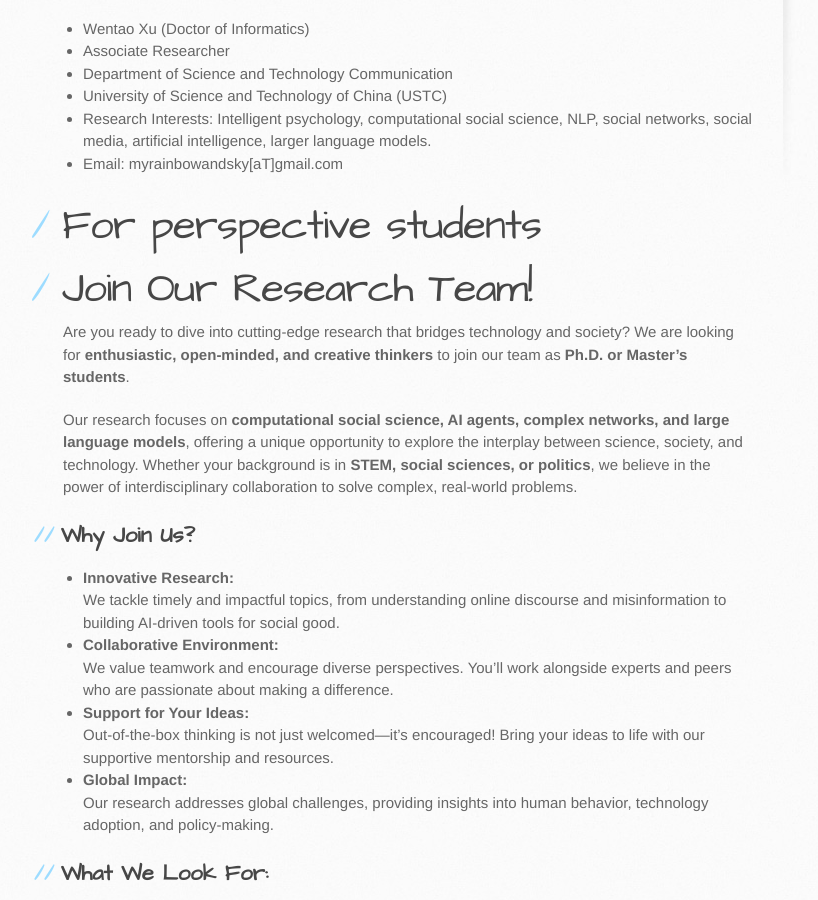
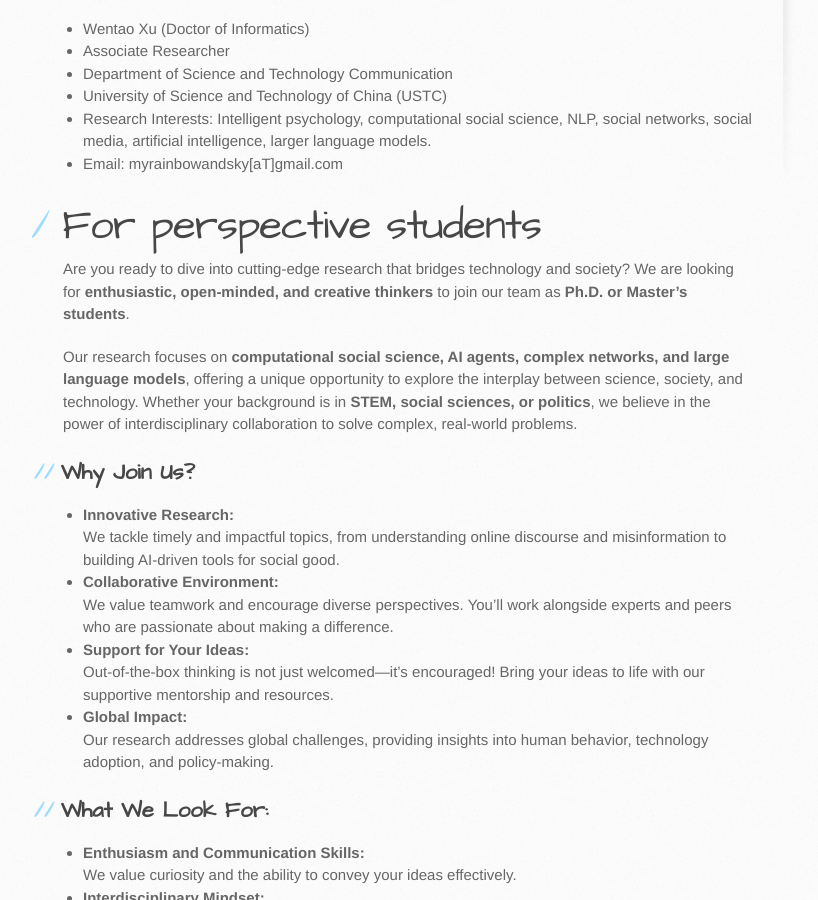
Before and after one commit to myrainbowandsky/myrainbowandsky.github.io, a Jekyll site: the page built from index.md, in a window 1280 px wide and 900 px high, scrolled down 561 px. Shown: the whole window, without its empty margins (107-925 px from the left). Built offline with Jekyll 4.4.1, drawn with Linux system fonts in a browser that asks for light colours.

Commit message:
Update index.md

```diff
--- a/index.md
+++ b/index.md
@@ -18,7 +18,6 @@ layout: default
 * Email: myrainbowandsky[aT]gmail.com
 
 # For perspective students
-# Join Our Research Team!
 
 Are you ready to dive into cutting-edge research that bridges technology and society? We are looking for **enthusiastic, open-minded, and creative thinkers** to join our team as **Ph.D. or Master's students**.
 
```
